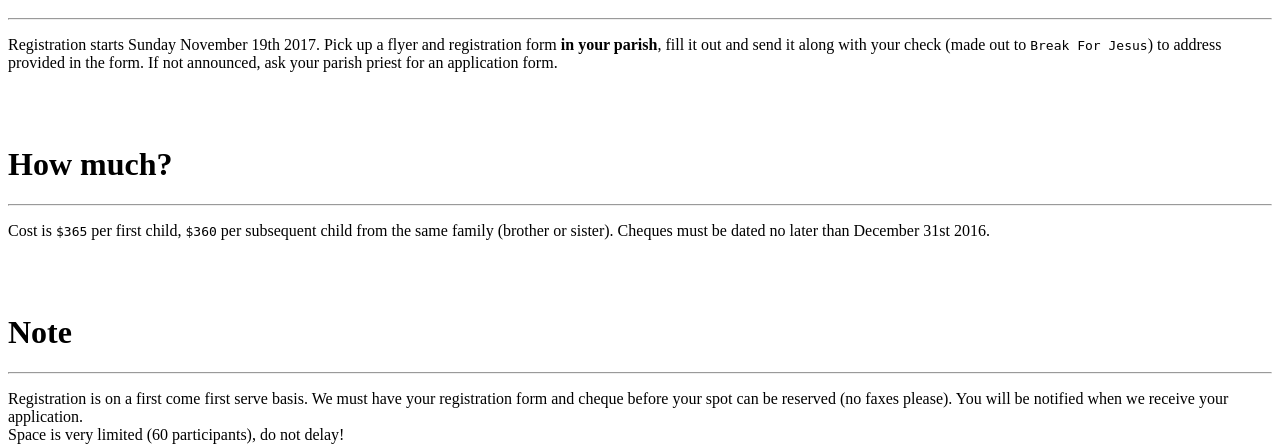
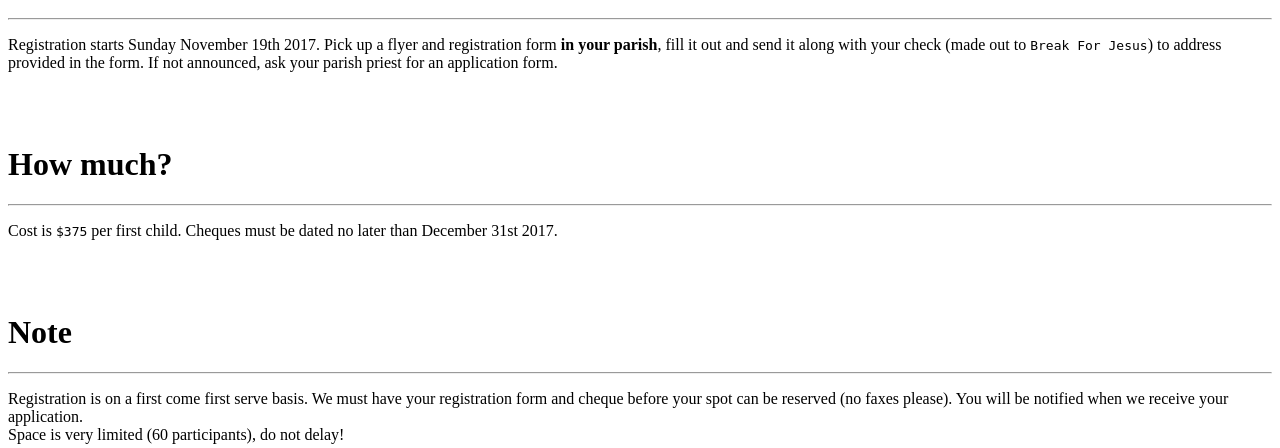
Before and after one commit to volodymyr-volynets/b4j, a PHP site: page /registration.phtml in a window 1280 px wide. Shown: the part 216-664 px from the top of the page. Run offline with PHP 8.4, Linux system fonts and the light colour scheme.

Commit message:
update registration

```diff
--- a/views/registration.phtml
+++ b/views/registration.phtml
@@ -23,7 +23,7 @@
 				<h1>How much?</h1>
 				<hr />
 				<p>
-				Cost is <code>$365</code> per first child, <code>$360</code> per subsequent child from the same family (brother or sister). Cheques must be dated no later than December 31st 2016.
+				Cost is <code>$375</code> per first child. Cheques must be dated no later than December 31st 2017.
 				</p>
 				<br/>
 				<br/>
```
